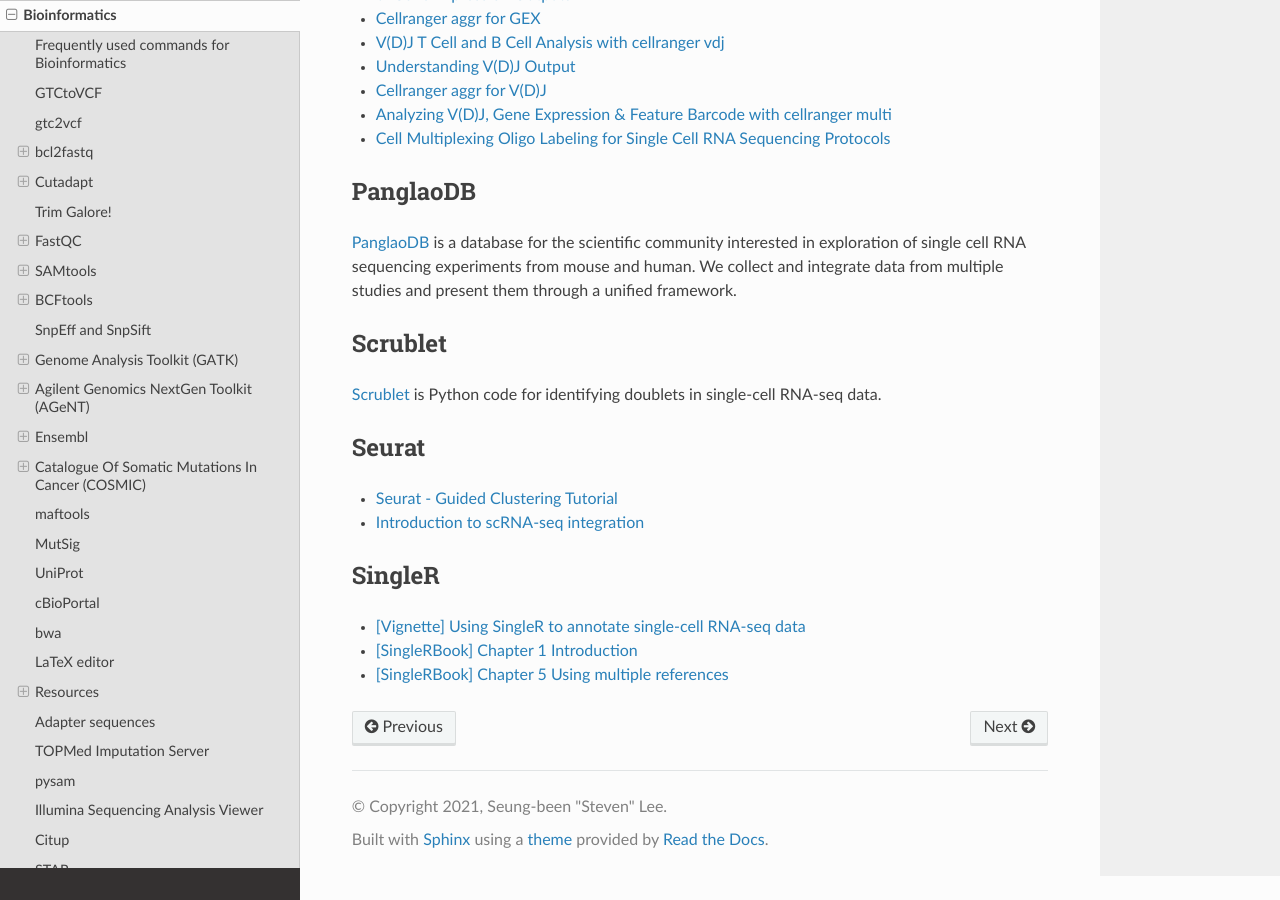
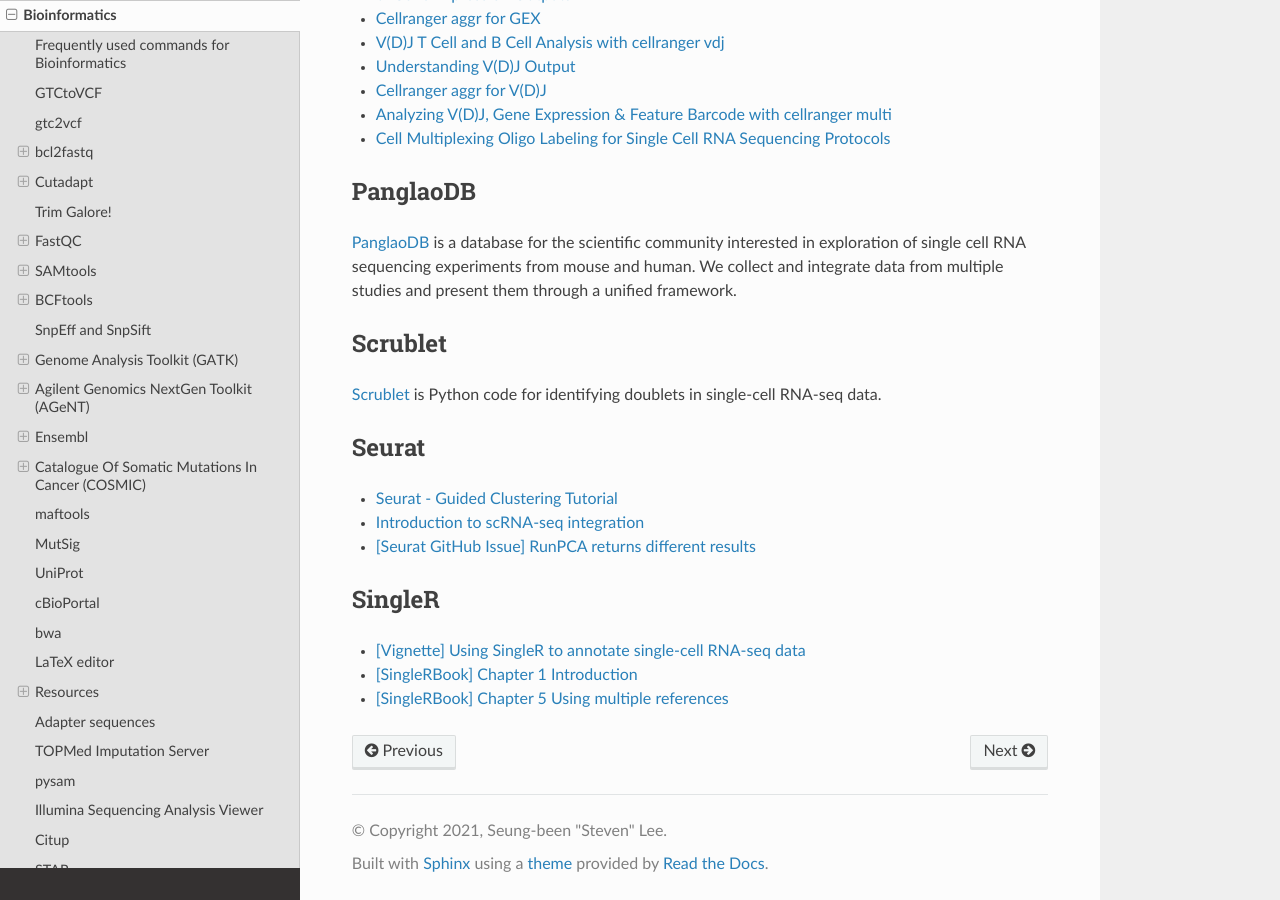
Before and after one commit to sbslee/notes, a Sphinx documentation site: the page built from docs/bioinformatics.rst, in a window 1280 px wide and 900 px high, scrolled down 23023 px. Built offline with Sphinx 7.4.7 and the Read the Docs theme 2.0.0, drawn with Linux system fonts in a browser that asks for light colours.

Commit message:
Update bioinformatics.rst

```diff
--- a/docs/bioinformatics.rst
+++ b/docs/bioinformatics.rst
@@ -1064,6 +1064,7 @@
 
 - `Seurat - Guided Clustering Tutorial <https://satijalab.org/seurat/articles/pbmc3k_tutorial.html>`__
 - `Introduction to scRNA-seq integration <https://satijalab.org/seurat/articles/integration_introduction.html>`__
+- `[Seurat GitHub Issue] RunPCA returns different results <https://github.com/satijalab/seurat/issues/1793>`__
 
 SingleR
 =======
```
